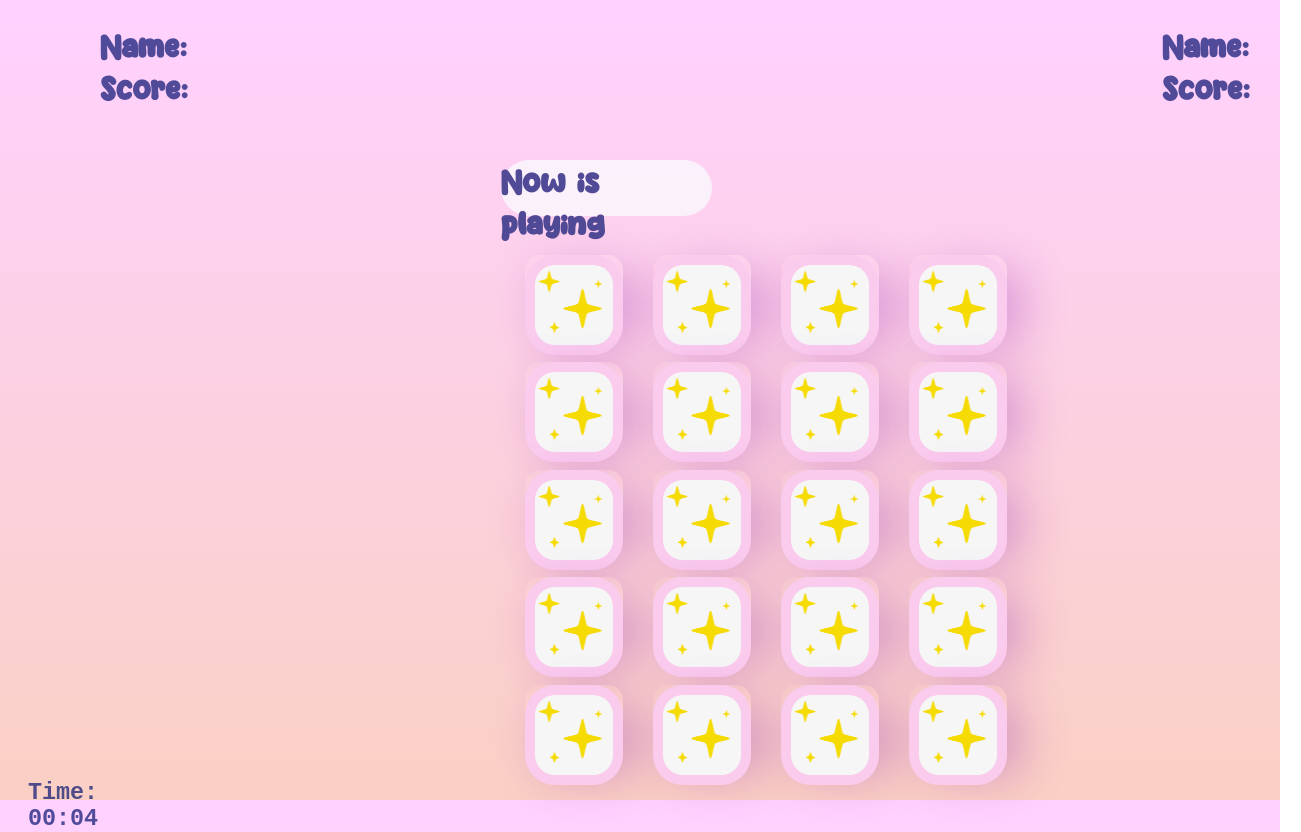
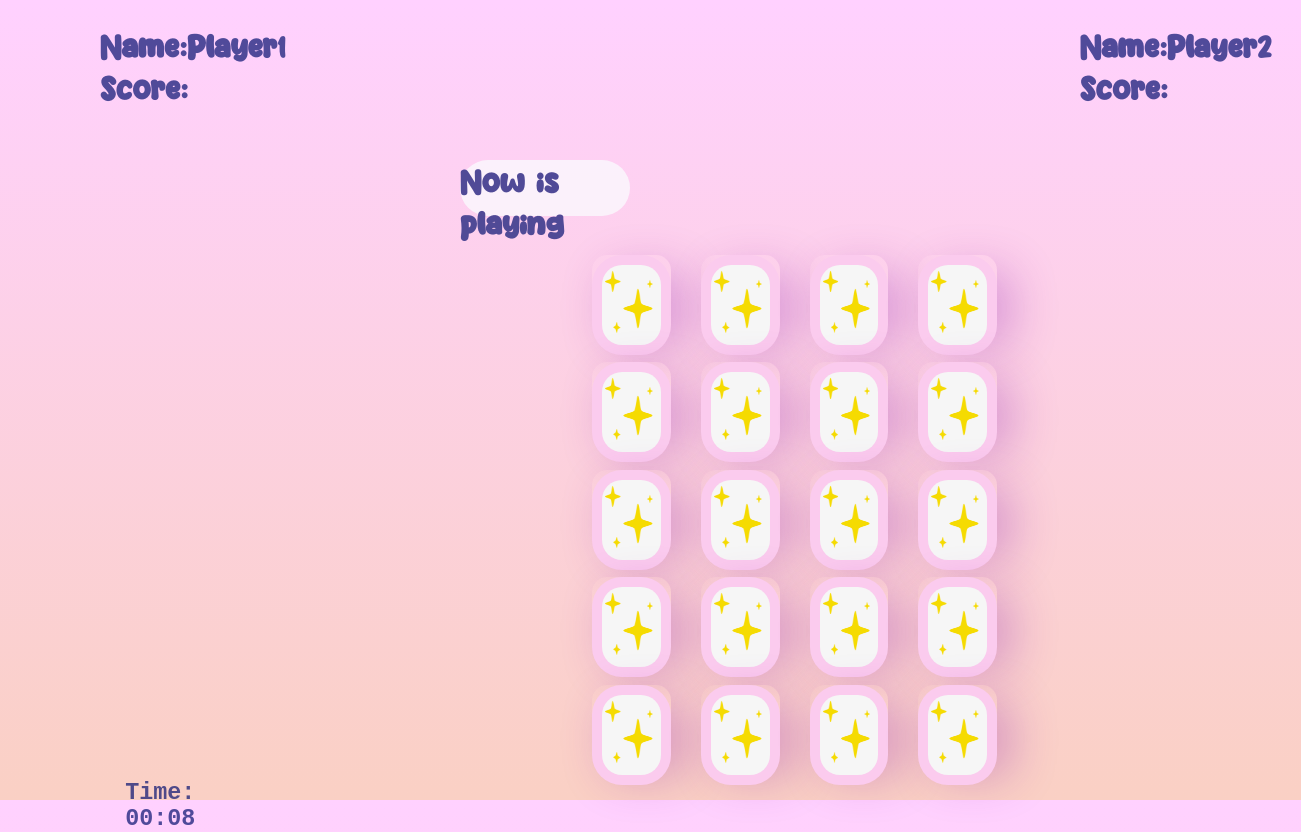
Before and after one commit to Alina232323/card_game, a plain HTML site: page index.html in a window 1280 px wide. Both pictures are taken after a click on the link "Start". Shown: the whole page, 1301 px wide, since content can reach past the window. Drawn offline with Linux system fonts and the light colour scheme.

Commit message:
configured name input for players

```diff
--- a/index.html
+++ b/index.html
@@ -13,10 +13,10 @@
 <div class="buttons" id="landing-page-buttons">
 <label>Enter a name for each player:</label>
 <br>
-  <input id="player1" placeholder="Enter Your Name">
-  <input id="player2" placeholder="Enter Your Name">
+  <input type="text" id="player1" placeholder="Enter Your Name" autocomplete="off" required>
+  <input type="text" id="player2" placeholder="Enter Your Name" autocomplete="off" required>
   <br>
-  <a href="#" id="start-button">Start</a>
+  <a onclick href="#" id="start-button">Start</a>
 </div>
 </div>
 
--- a/js/app.js
+++ b/js/app.js
@@ -1,9 +1,12 @@
+
 document.querySelector("section").classList.toggle("hide")
 let timer = document.querySelector("#time") //timer is "time" on the game screen
 
 const startButton = document.querySelector("#start-button")
 startButton.addEventListener("click", function(){
     startGame()
+    setNames()
+
 })
 
 function startGame(){
@@ -16,10 +19,7 @@ let second = 0 //begin timer count at 0
 let minute = 0
 
 //creating a timer
-let beginCount
-
 const startTime = () => {
-    beginCount = setInterval(startTime, 1000)
 
     second += 1
     if (second >= 60) {
@@ -32,7 +32,7 @@ const startTime = () => {
 
     timer.innerHTML = outputTimer
 }
-
+let beginCount = setInterval(startTime, 1000)
 
 
 
@@ -104,11 +104,22 @@ function shuffle(){ //shuffle the board
     })
 }
 
-// class Player{
-//     constructor(name)
-//     name = this.name
-//     score = this.score
-// }
+//function to print names on the screen
+function setNames(){
 
-// let inputName =
-// const newPlayer = new Player(inputName)
+ let inputName1 = document.querySelector("#player1").value
+ let outputName1 = document.querySelector("#name1")
+ let inputName2 = document.querySelector("#player2").value
+ let outputName2 = document.querySelector("#name2")
+
+// if input will be empty, set players name
+ if (inputName1 == "" || inputName2 == "") {
+    inputName1 = "Player1"
+    inputName2 = "Player2"
+ }
+
+outputName1.innerHTML = inputName1
+outputName2.innerHTML = inputName2
+}
+
+// const player2 = document.querySelector("#player2").value
```
